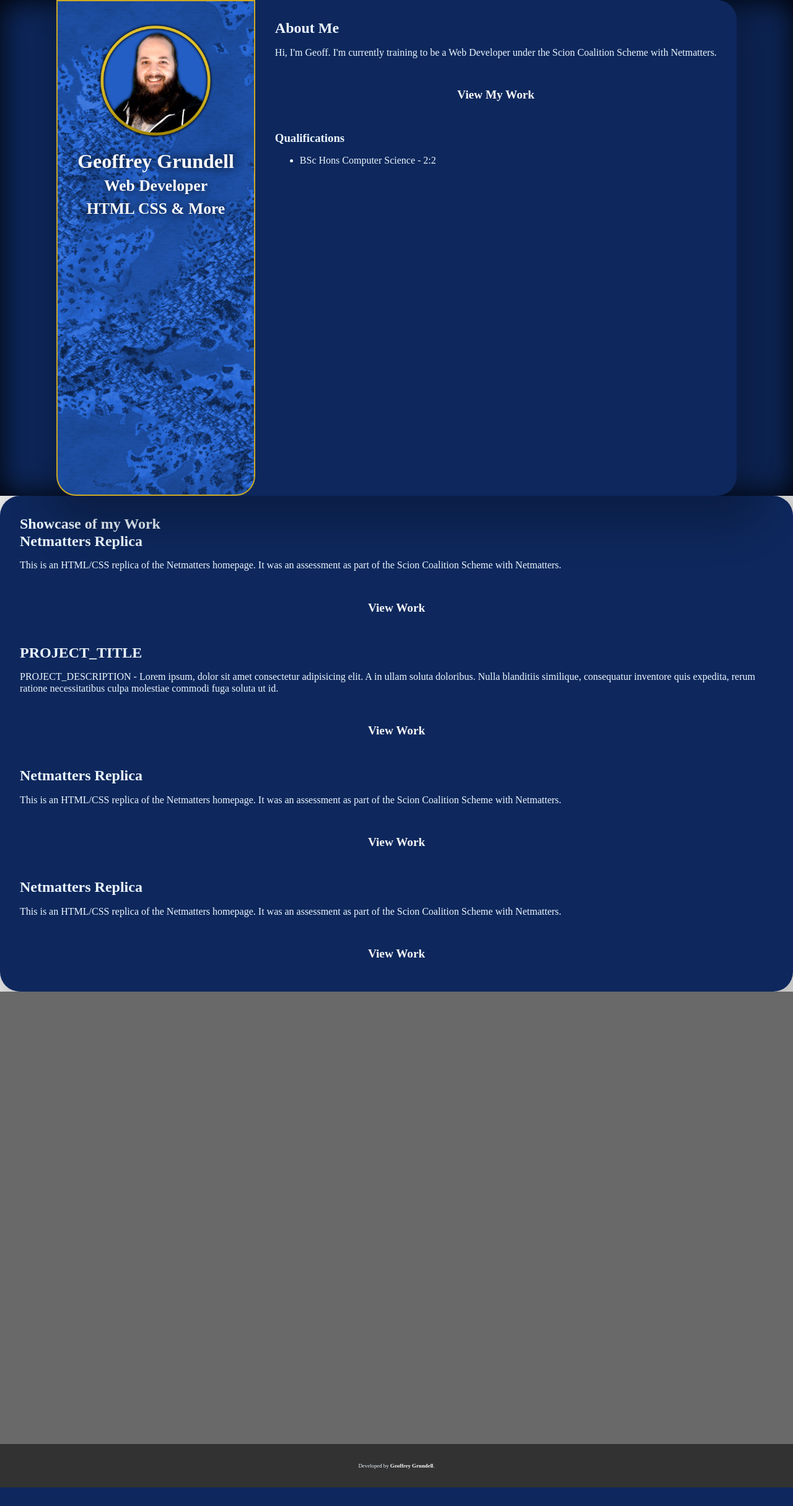
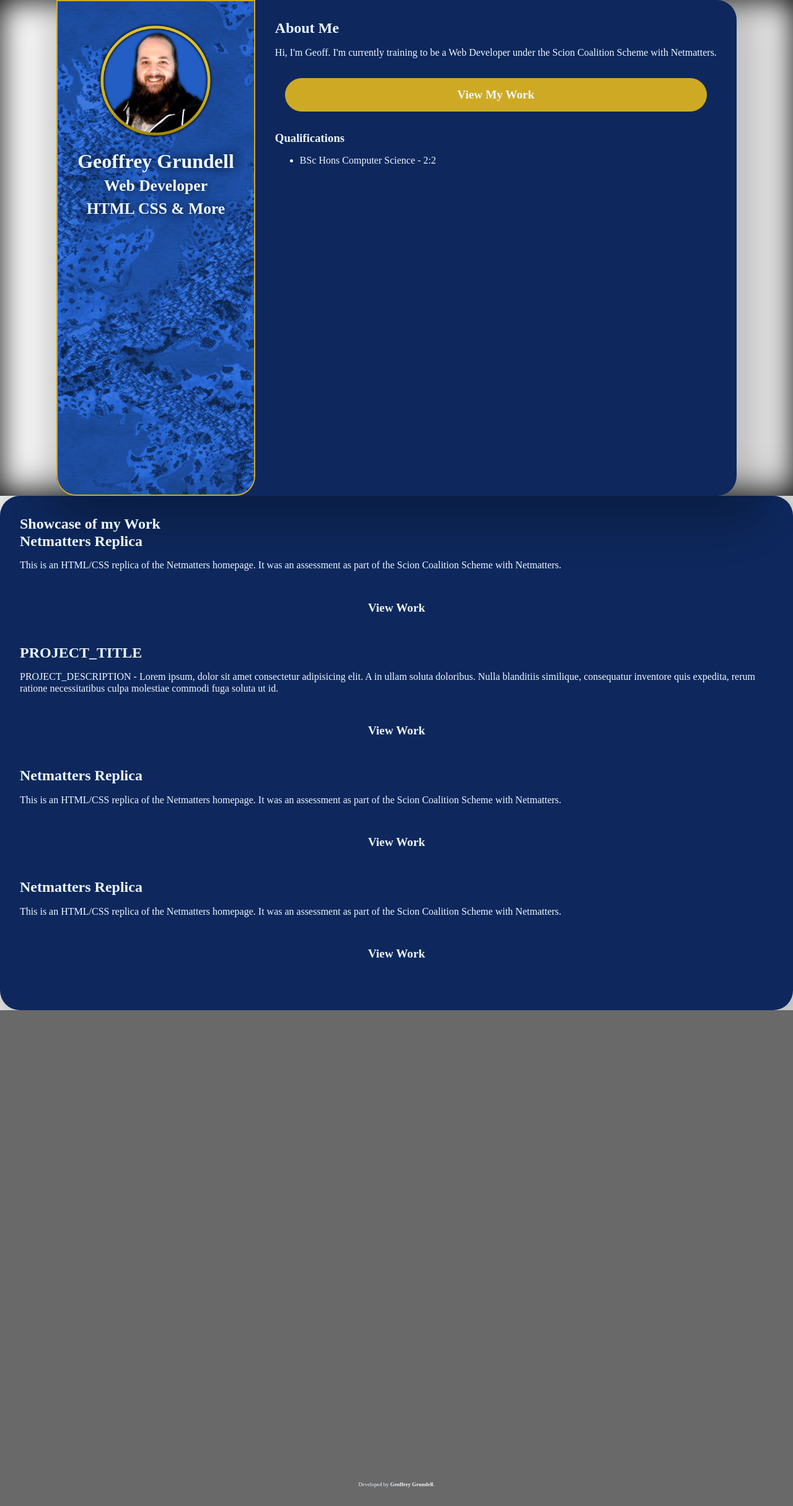
Before and after one commit to GeoffSG/my-portfolio, a PHP site: page / in a window 1280 px wide. Shown: the whole page at 62% size. Before the commit the page ends 2400 px from the top, so only its background shows below. Run offline with PHP 8.4, Linux system fonts and the light colour scheme; some web fonts are replaced.

Commit message:
Added Themes & minor changes
- Added Themes as a way to organise the colour schemes of the site.

- Also removed scroll snapping

```diff
--- a/css/frontend.css
+++ b/css/frontend.css
@@ -34,6 +34,29 @@
   src: url(https://fonts.gstatic.com/s/slabo13px/v15/11hEGp_azEvXZUdSBzzRQKCh2g.woff2) format("woff2");
   unicode-range: U+0000-00FF, U+0131, U+0152-0153, U+02BB-02BC, U+02C6, U+02DA, U+02DC, U+0304, U+0308, U+0329, U+2000-206F, U+2074, U+20AC, U+2122, U+2191, U+2193, U+2212, U+2215, U+FEFF, U+FFFD;
 }
+.theme-primary {
+  background-color: #0e285d;
+  color: #edf8ff;
+}
+
+.theme-secondary {
+  background-color: #205AD5;
+  color: #edf8ff;
+}
+
+.theme-gold {
+  background-color: #CEAA24;
+  color: #edf8ff;
+}
+.theme-gold:hover {
+  background-color: #E6D55E;
+}
+
+.theme-dark {
+  background-color: #323232;
+  color: #edf8ff;
+}
+
 /*! normalize.css v8.0.1 | MIT License | github.com/necolas/normalize.css */
 /* Document
    ========================================================================== */
@@ -351,7 +374,6 @@ template {
 html {
   font-size: 16px;
   font-family: "Slabo 13px", serif, sans-serif;
-  scroll-snap-type: y mandatory;
 }
 
 img {
@@ -364,26 +386,17 @@ h1, h2, h3 {
   margin: 0;
 }
 
-body header,
-body main .section,
-body footer {
-  scroll-snap-align: start;
-}
-
 header {
-  position: relative;
   display: flex;
   flex-direction: column;
   height: 100vh;
   justify-content: center;
   align-items: center;
   box-shadow: inset 0 0 50px black;
-  background-color: #0e285d;
-  color: #edf8ff;
 }
 header h1 {
   text-align: center;
-  color: #f9f9f9;
+  color: #edf8ff;
   margin: 0;
   text-shadow: 0 0 1rem black;
 }
@@ -393,11 +406,9 @@ header h1 small {
 header .cover {
   background-image: url("../img/map.jpg");
   background-position: center;
-  position: relative;
   display: flex;
   flex-direction: column;
   align-items: center;
-  align-self: stretch;
   padding: 2rem;
   border-bottom-left-radius: 2rem;
   border-bottom-right-radius: 2rem;
@@ -414,7 +425,7 @@ header .content {
 
 .wrapper {
   height: 100vh;
-  background-color: #f9f9f9;
+  background-color: #edf8ff;
 }
 @media (min-width: 768px) {
   .wrapper {
@@ -424,9 +435,7 @@ header .content {
 
 .container {
   margin-bottom: auto;
-  height: 100vh;
-  background-color: #0e285d;
-  color: #edf8ff;
+  min-height: 100vh;
 }
 @media (min-width: 768px) {
   .container {
@@ -449,7 +458,7 @@ footer {
   background-color: #696969;
   font-family: "Slabo 13px", serif;
   text-align: center;
-  color: #f9f9f9;
+  color: #edf8ff;
 }
 footer .attribution {
   display: flex;
@@ -460,11 +469,9 @@ footer .attribution {
   height: 70px;
   font-size: 11px;
   text-align: center;
-  background-color: #323232;
-  color: #edf8ff;
 }
 footer .attribution a {
-  color: #f9f9f9;
+  color: #edf8ff;
   text-decoration: none;
   font-weight: bold;
 }
@@ -476,7 +483,7 @@ footer .attribution a:hover {
   display: block;
   padding: 1rem 2rem;
   margin: 2rem 1rem;
-  color: #f9f9f9;
+  color: #edf8ff;
   font-size: 1.2rem;
   font-weight: 700;
   text-align: center;
@@ -484,7 +491,4 @@ footer .attribution a:hover {
 }
 .btn.rounded {
   border-radius: 2rem;
-}
-.btn.dark {
-  background-color: #313131;
 }/*# sourceMappingURL=frontend.css.map */
--- a/scss/components/_button.scss
+++ b/scss/components/_button.scss
@@ -13,8 +13,4 @@
     &.rounded{
         border-radius: $base-spacing;
     }
-
-    &.dark {
-        background-color: $dark-grey;
-    }
 }
--- a/scss/layout/_container.scss
+++ b/scss/layout/_container.scss
@@ -1,8 +1,6 @@
 .container {
     margin-bottom: auto;
-    height: 100vh;
-
-    @include theme-primary;
+    min-height: 100vh;
 
     @include mq('md'){
         display: flex;
@@ -14,4 +12,5 @@
     .section {
         padding: $base-spacing;
     }
+
 }
--- a/scss/layout/_footer.scss
+++ b/scss/layout/_footer.scss
@@ -28,8 +28,6 @@ footer {
         font-size: 11px;
         text-align: center;
 
-        @include theme-dark();
-
         a {
             color: $white;
             text-decoration: none;
--- /dev/null
+++ b/scss/utils/themes/_dark.scss
@@ -0,0 +1,6 @@
+.theme-dark {
+    $background: #323232;
+    $foreground: $white;
+    background-color: $background;
+    color: $foreground;
+}
--- a/scss/utils/themes/_index.scss
+++ b/scss/utils/themes/_index.scss
@@ -1 +1,4 @@
-@import "themes";
+@import "primary";
+@import "secondary";
+@import "gold";
+@import "dark";
```
Also changed, not shown: scss/base/_base.scss (+0 -9 lines), scss/layout/_header.scss (+2 -8 lines), scss/utils/_variables.scss (+4 -7 lines), scss/utils/themes/_gold.scss (added, +9 -0 lines), scss/utils/themes/_primary.scss (added, +7 -0 lines), scss/utils/themes/_secondary.scss (added, +7 -0 lines), scss/utils/themes/_themes.scss (deleted, +0 -16 lines), 1 other file.
